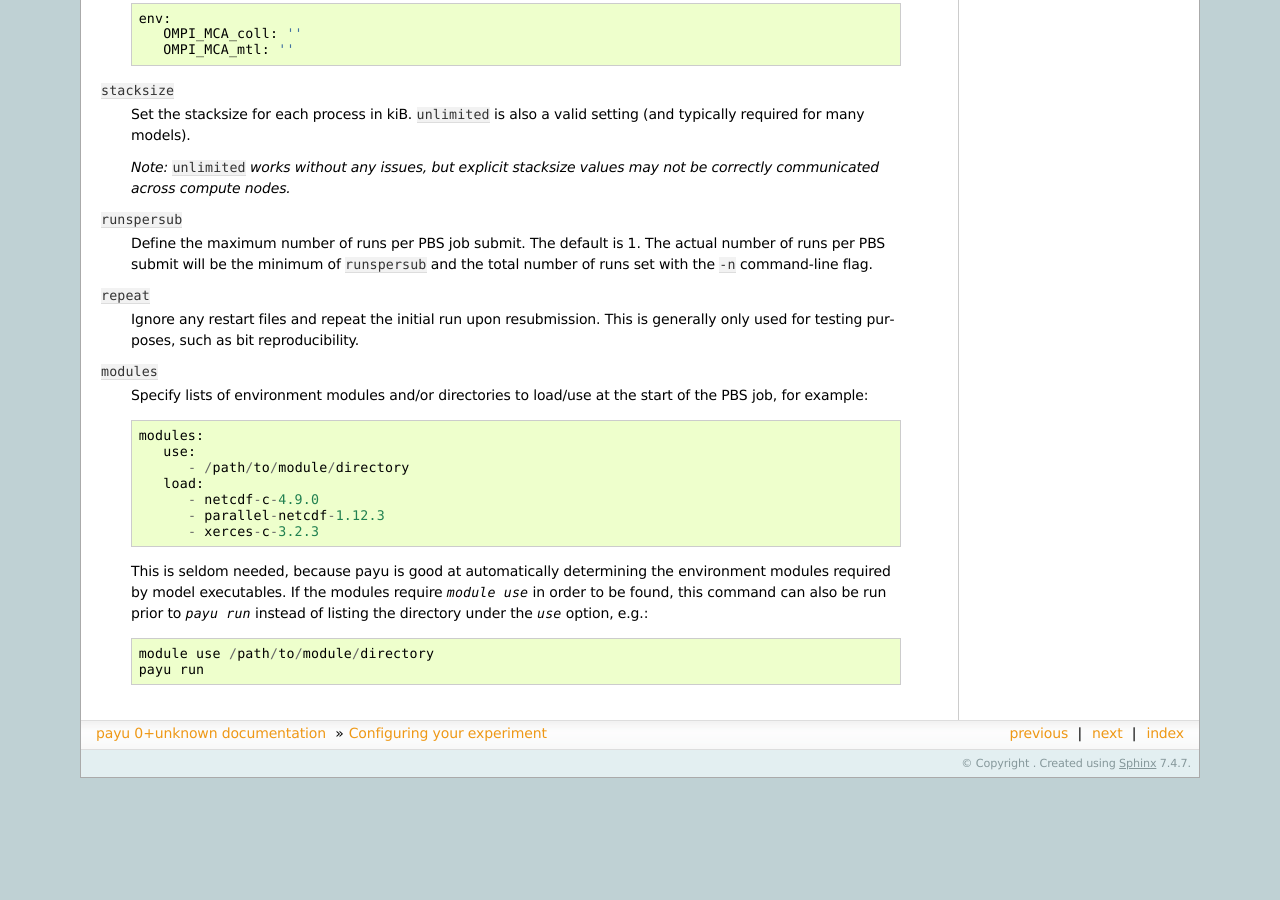
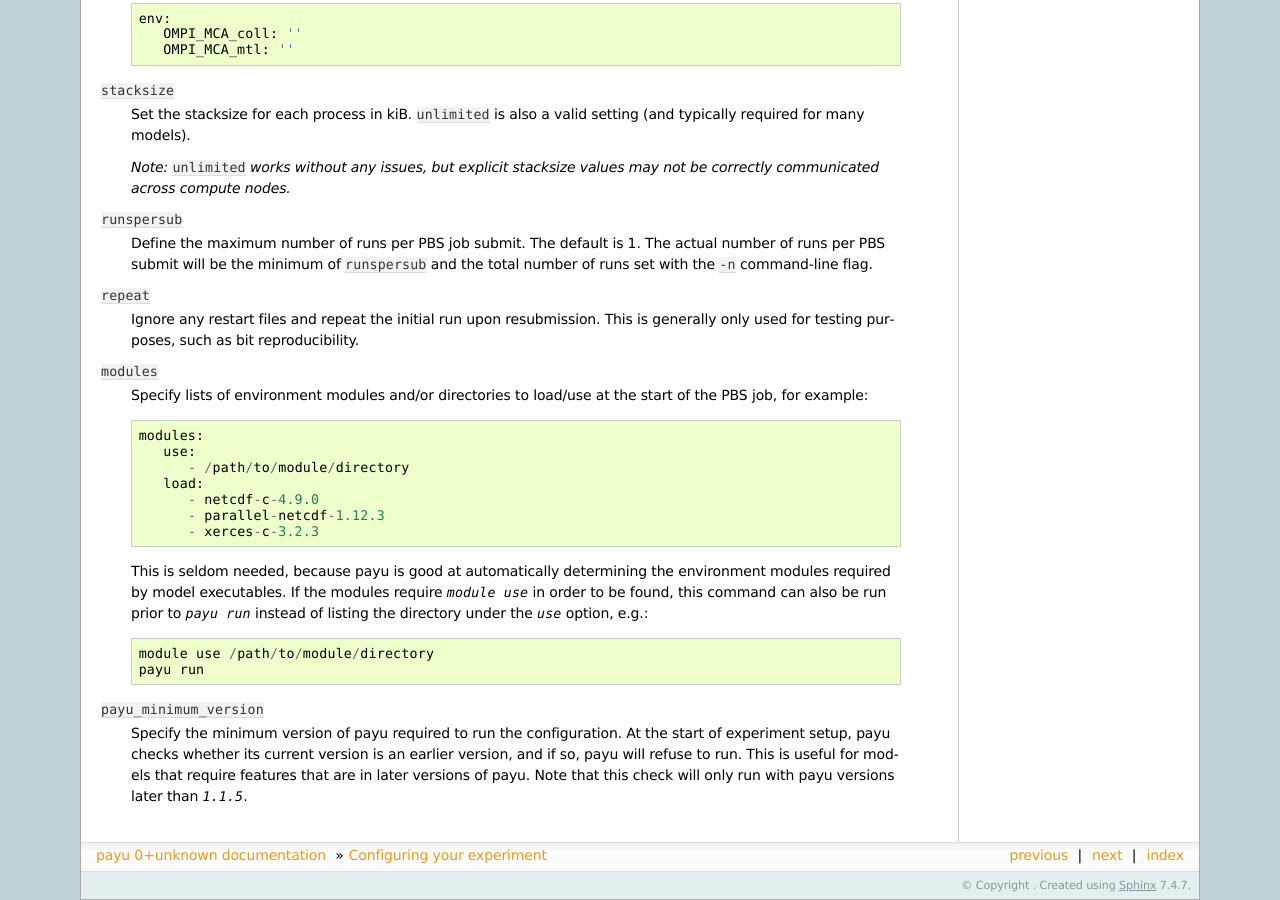
Before and after one commit to payu-org/payu, a Sphinx documentation site: the page built from docs/source/config.rst, in a window 1280 px wide and 900 px high, scrolled down 8322 px. Built offline with Sphinx 7.4.7, drawn with Linux system fonts in a browser that asks for light colours; before the commit the page ends 9100 px from its top, so only the background shows below that.

Commit message:
Update docs config.rst: Add payu_minimum_version

```diff
--- a/docs/source/config.rst
+++ b/docs/source/config.rst
@@ -571,3 +571,11 @@ Miscellaneous
 
       module use /path/to/module/directory
       payu run
+
+``payu_minimum_version``
+   Specify the minimum version of payu required to run the configuration.
+   At the start of experiment setup, payu checks whether its current version
+   is an earlier version, and if so, payu will refuse to run.
+   This is useful for models that require features that are in later versions
+   of payu.
+   Note that this check will only run with payu versions later than `1.1.5`.
```
